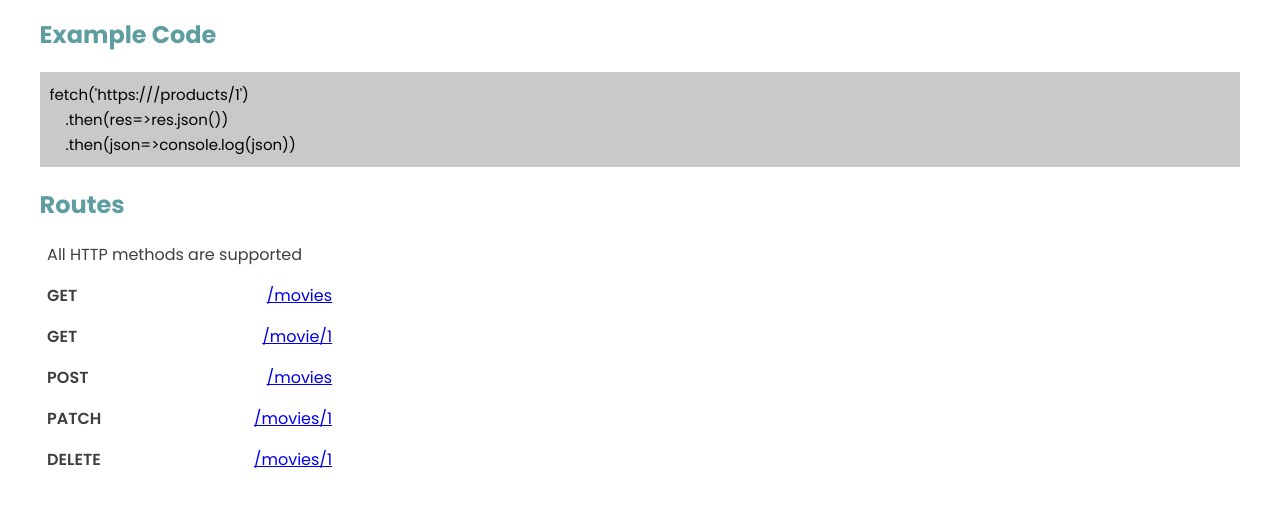
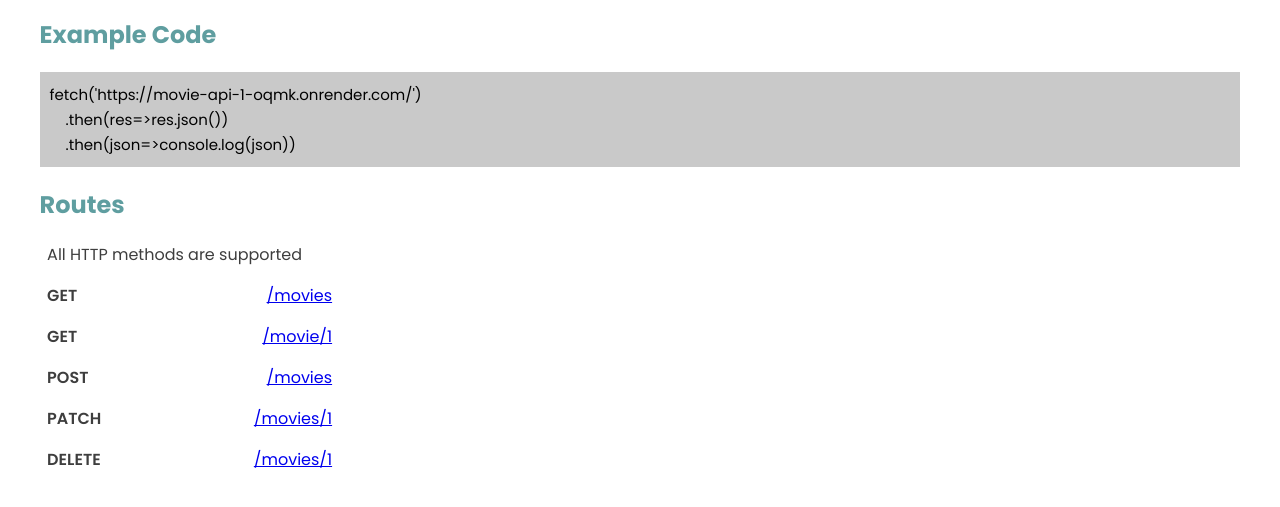
Before and after one commit to AdithyanValloor/Movie-API, a website: page index.html in a window 1280 px wide. Shown: the part 119-626 px from the top of the page. Drawn offline with Linux system fonts and the light colour scheme; a web font is replaced by a local one.

Commit message:
updated link

```diff
--- a/index.html
+++ b/index.html
@@ -65,7 +65,7 @@
 
     <h2>Example Code</h2>
     <div class="example-code">
-        <code>fetch('https:///products/1')
+        <code>fetch('https://movie-api-1-oqmk.onrender.com/')
             <br>
             &nbsp;&nbsp;&nbsp;&nbsp;.then(res=>res.json())
             <br>
```
